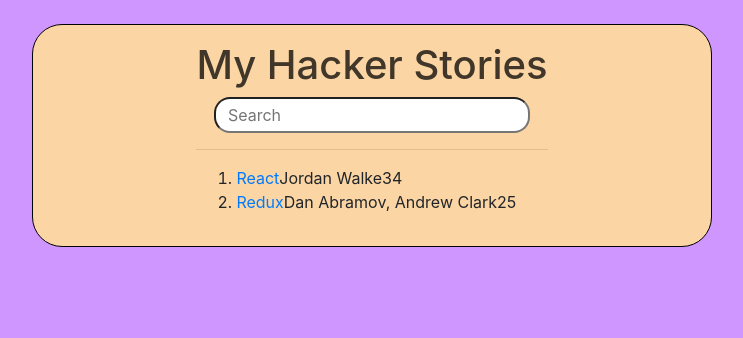
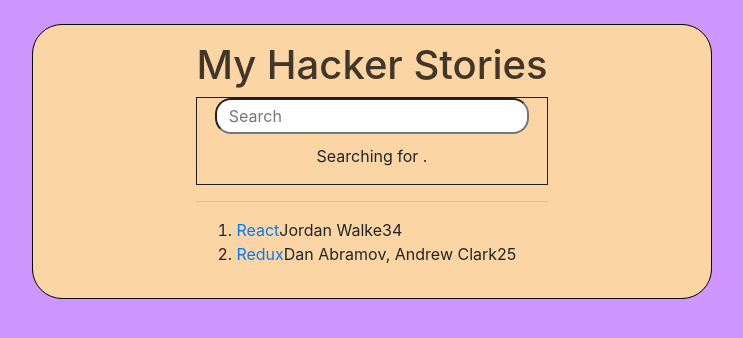
Before and after one commit to chaalelidris/the-road-to-react-book-code-practice, a React (Create React App) app: page / in a window 1280 px wide. Shown: the top 338 px of the page, without its empty margins (268-1011 px from the left). Built offline with nearby package versions, Linux system fonts and the light colour scheme.

Commit message:
React State

```diff
--- a/src/App.css
+++ b/src/App.css
@@ -16,15 +16,21 @@
 }
 
 .search {
-    display: flex;
-    align-items: center;
-    justify-content: center;
+    border: 1px solid #1e1e1e;
 }
 
 .search>input {
     width: 90%;
+    display: block;
+    margin: auto;
     outline: none;
     padding: 4px 12px;
     border-radius: 1em;
     border: 2px solid 1e1e1e;
 }
+
+
+.search>p {
+    text-align: center;
+    margin-top: 10px;
+}
--- a/src/App.js
+++ b/src/App.js
@@ -27,6 +27,9 @@
     },
 
   ];
+
+
+
 
   return (
     <div className='container content my-4'>
@@ -66,13 +69,20 @@
 
 // Search component
 const Search = () => {
+
+  const [searchTerm, setSearchTerm] = React.useState('');
+
   const handleChange = event => {
-    console.log(event.target.value);
+    setSearchTerm(event.target.value);
   };
 
   return (
     <div className='search'>
       <input id="search" onChange={handleChange} type="text" placeholder='Search' />
+      <p>
+        Searching for <strong>{searchTerm}</strong>.
+      </p>
+
     </div>
   )
 }
```
